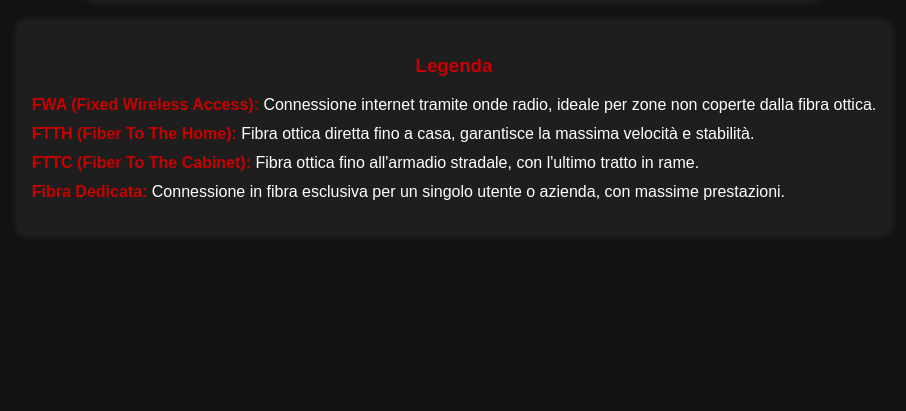
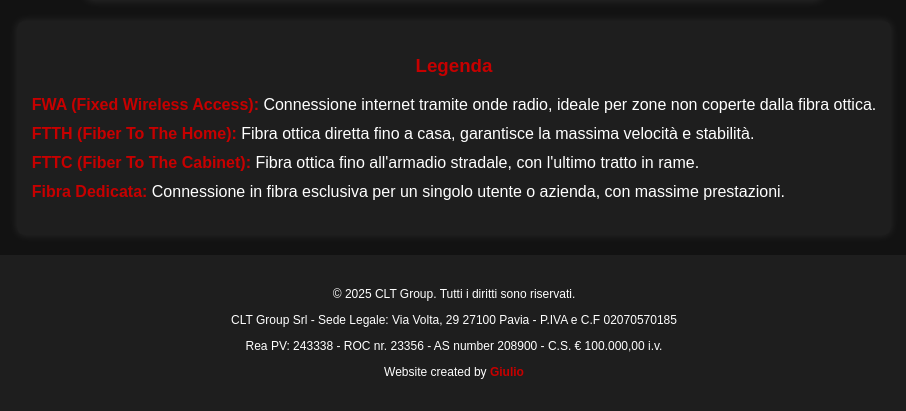
Before and after one commit to GhislandiGiulio/api_copertura, a Flask app: page / in a window 1280 px wide. Shown: the part 438-849 px from the top of the page, without its empty margins (186-1092 px from the left). Before the commit the page ends 638 px from the top, so only its background shows below. Run offline with Flask 3, Linux system fonts and the light colour scheme.

Commit message:
added footer

```diff
--- a/templates/index.html
+++ b/templates/index.html
@@ -7,7 +7,7 @@
     <style>
 
         html, body {
-            height: 100%;
+            height: 100vh;
             margin: 0;
             padding: 0;
         }
@@ -152,6 +152,27 @@
             from { transform: rotate(0deg); }
             to { transform: rotate(360deg); }
         }
+        .footer {
+            width: 100%;
+            max-width: 100vw;  /* Prevents overflow */
+            background-color: #1e1e1e;
+            color: #ffffff;
+            text-align: center;
+            padding: 20px;
+            font-size: 12px;
+            margin-top: 20px; /* Adds space so it doesn't overlap */
+            box-sizing: border-box; /* Prevents the padding from contributing to width */
+        }
+
+        .footer a {
+            color: #c70000;
+            text-decoration: none;
+            font-weight: bold;
+        }
+
+        .footer a:hover {
+            text-decoration: underline;
+        }
     </style>
 </head>
 <body>
@@ -212,7 +233,12 @@
                 <li><strong>Fibra Dedicata:</strong> Connessione in fibra esclusiva per un singolo utente o azienda, con massime prestazioni.</li>
             </ul>
         </div>
-
+        <footer class="footer">
+            <p>© 2025 CLT Group. Tutti i diritti sono riservati.</p>
+            <p>CLT Group Srl - Sede Legale: Via Volta, 29 27100 Pavia - P.IVA e C.F 02070570185</p>
+            <p>Rea PV: 243338 - ROC nr. 23356 - AS number 208900 - C.S. € 100.000,00 i.v.</p>
+            <p>Website created by <a href="https://www.linkedin.com/in/giulio-ghislandi/" target="_blank">Giulio</a></p>
+        </footer>
 
 </body>
 </html>
```
